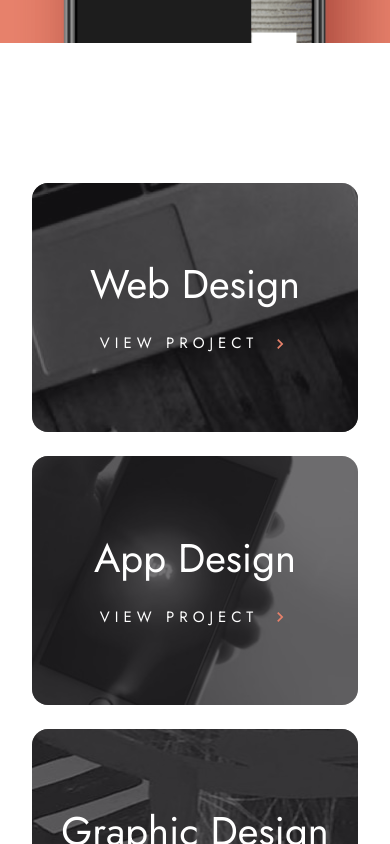
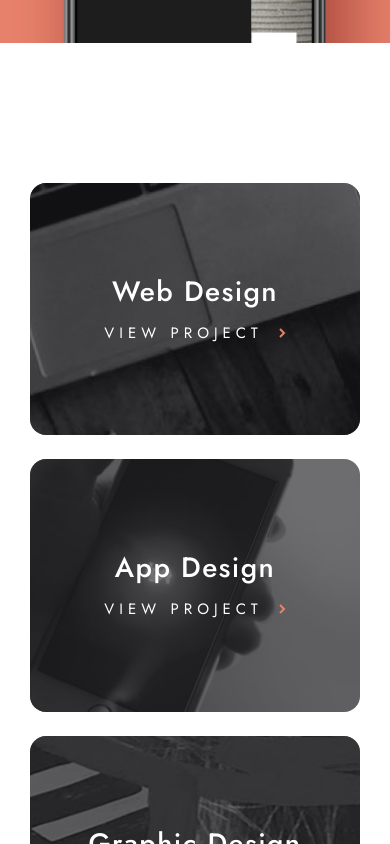
Before and after one commit to BenjaminBatres/Designo, a Next.js app: page / in a window 390 px wide. Shown: the part 900-1744 px from the top of the page. Built offline with nearby package versions, Linux system fonts and the light colour scheme.

Commit message:
fix: fixed padding on section and changed right arrow icon

```diff
--- a/app/components/Sections/ServicesShowCase.tsx
+++ b/app/components/Sections/ServicesShowCase.tsx
@@ -8,7 +8,7 @@ import AppDesignImageMobile from "../../assets/home/mobile/image-app-design.jpg"
 import GraphicDesignImageDesktop from "../../assets/home/desktop/image-graphic-design.jpg";
 import GraphicDesignImageTablet from "../../assets/home/tablet/image-graphic-design.jpg";
 import GraphicDesignImageMobile from "../../assets/home/mobile/image-graphic-design.jpg";
-import { MdOutlineKeyboardArrowRight } from "react-icons/md";
+import RightArrow from "../../assets/shared/desktop/icon-right-arrow.svg"
 
 import Link from "next/link";
 export default function ServicesShowCase() {
@@ -42,7 +42,7 @@ export default function ServicesShowCase() {
     },
   ];
   return (
-    <section className="pt-15 pb-20 lg:py-20 px-8">
+    <section className="pt-15 pb-20 lg:py-20 px-7.5">
       <div className="max-w-277.75 mx-auto grid lg:grid-cols-2 gap-x-7.5 gap-y-6">
         {services.map((service, id) => (
           <Link
@@ -53,27 +53,30 @@ export default function ServicesShowCase() {
             <Image
               src={service.imageDesktop}
               alt=""
+              loading="eager"
               className="w-full hidden lg:block"
             />
             <Image
               src={service.imageTablet}
               alt=""
+              loading="eager"
               className="w-full hidden sm:block lg:hidden"
             />
             <Image
               src={service.imageMobile}
               alt=""
+              loading="eager"
               className="w-full sm:hidden"
             />
             <div
-              className={`absolute inset-0 ${service.backgroundColor} flex flex-col items-center justify-center gap-6`}
+              className={`absolute inset-0 ${service.backgroundColor} flex flex-col items-center justify-center gap-3 sm:gap-6`}
             >
-              <h2 className="text-[40px]/12 text-white">{service.title}</h2>
-              <div className="flex items-center gap-3">
+              <h2 className="text-[28px]/9 tracking-[1.4px] font-medium sm:text-[40px]/12 text-white text-center">{service.title}</h2>
+              <div className="flex items-center gap-4">
                 <span className="text-white uppercase text-[15px] tracking-[5px]">
                   View Project{" "}
                 </span>
-                <MdOutlineKeyboardArrowRight className="text-xl text-Peach" />
+              <Image src={RightArrow} alt="" />
               </div>
             </div>
           </Link>
```
